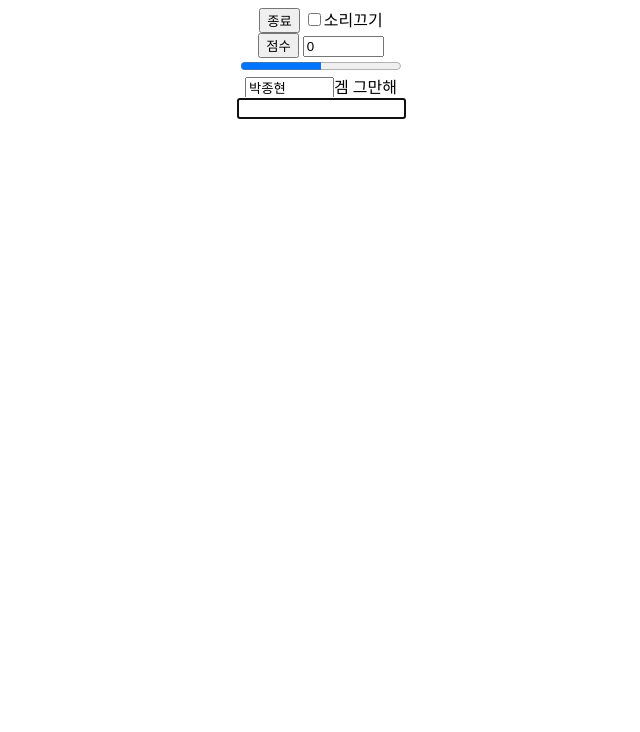
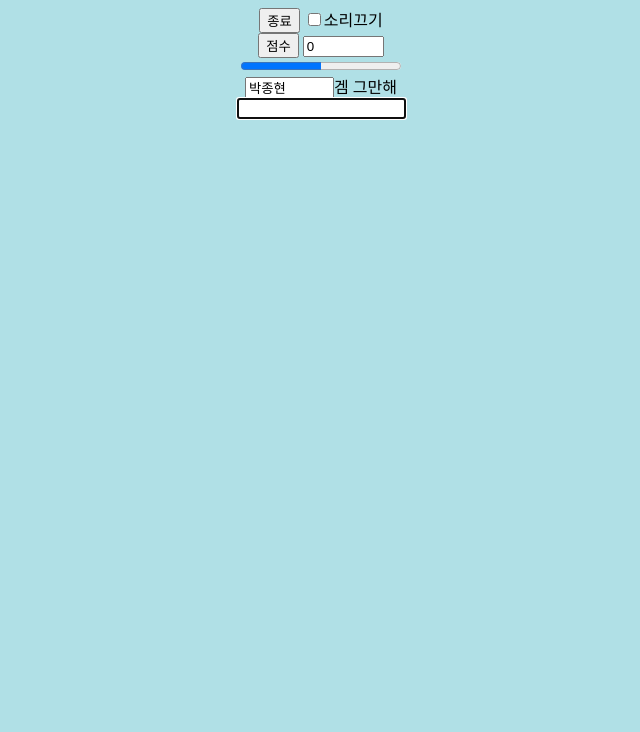
Before and after one commit to hello123o/osanerb, a plain HTML site: page yourname.html in a window 1280 px wide. Shown: the part 68-800 px from the top of the page, without its empty margins (319-959 px from the left). Drawn offline with Linux system fonts and the light colour scheme.

Commit message:
Update yourname.html

```diff
--- a/yourname.html
+++ b/yourname.html
@@ -3,7 +3,10 @@
 <meta charset="UTF-8">
 <meta name="viewport" content="width=device-width, initial-scale=2.0">
 </head>
-<body>
+<style>
+body { }
+</style>
+<body style="background-color:powderblue">
 <center>
 <h1>친구들 이름 불러주기</h1>
 <input type="button" id="tajaStart" value="종료">
```
